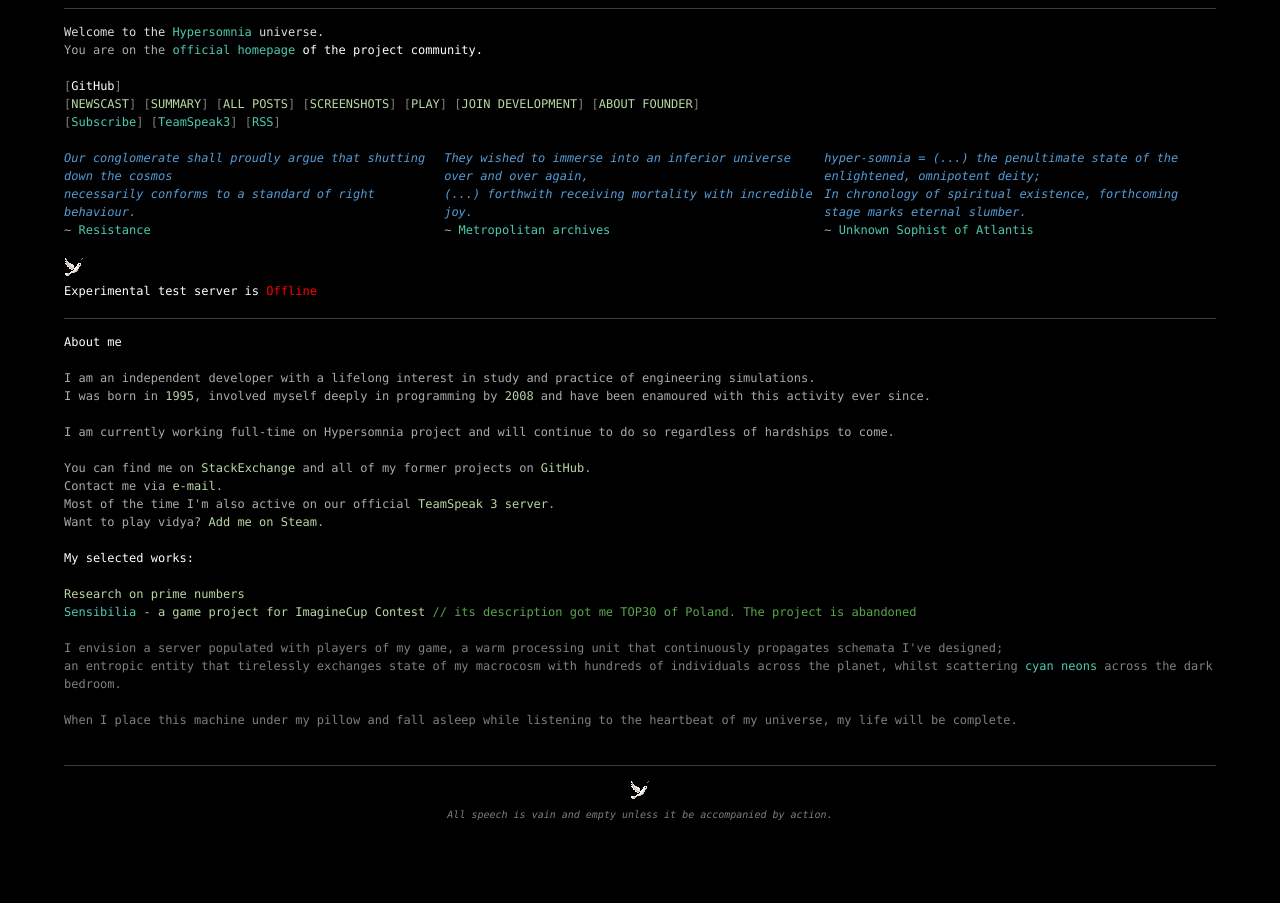
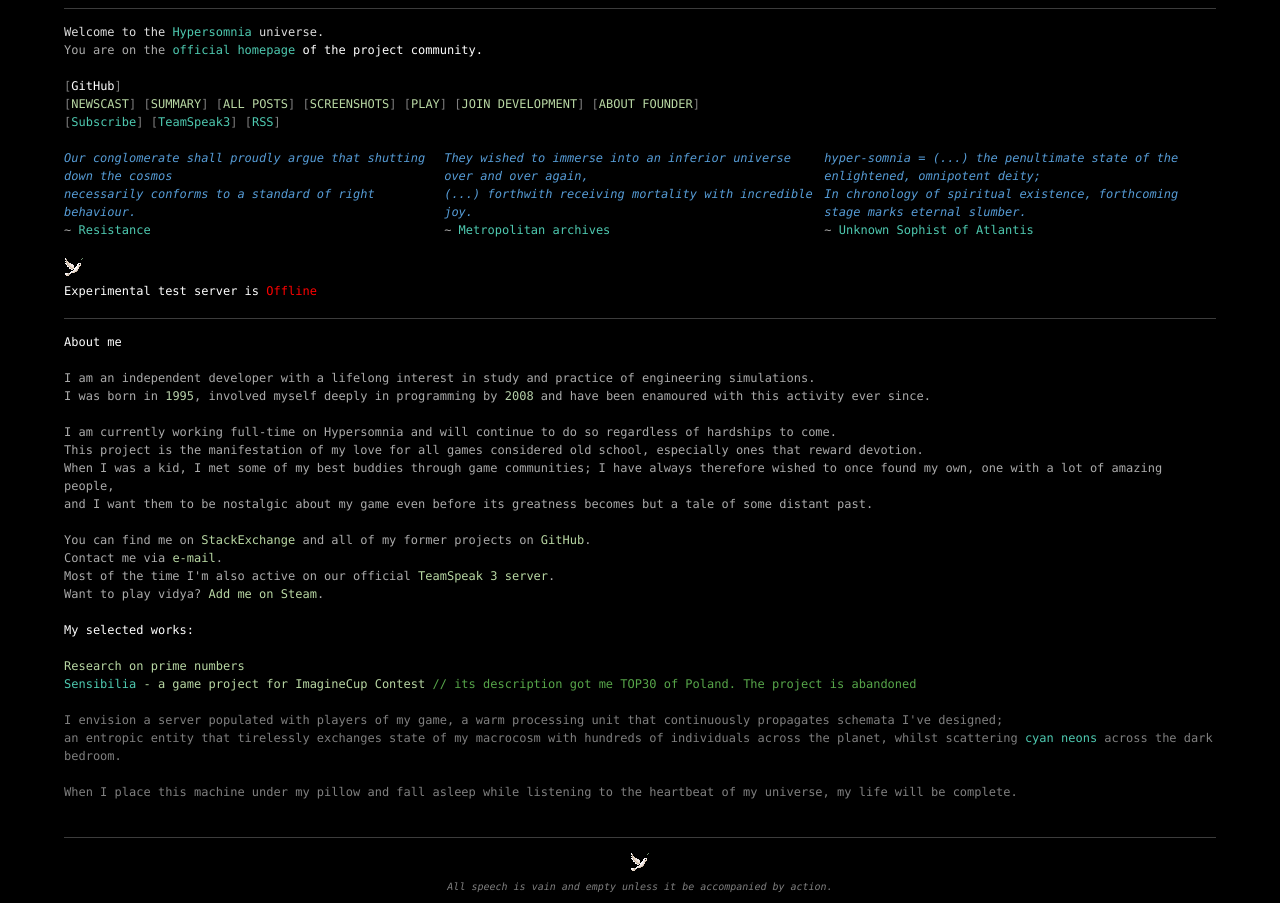
Before and after one commit to TeamHypersomnia/TeamHypersomnia.github.io, a Jekyll site: the page built from founder.html, in a window 1280 px wide. Built offline with Jekyll 4.4.1, drawn with Linux system fonts in a browser that asks for light colours; grey boxes are pictures that could not be loaded.

Commit message:
improved founder content

```diff
--- a/founder.html
+++ b/founder.html
@@ -8,8 +8,11 @@ permalink: /founder/
  I am an independent developer with a lifelong interest in study and practice of engineering simulations. <br/>
   I was born in <span class="vsnumber">1995</span>, involved myself deeply in programming by <span class="vsnumber">2008</span> and have been enamoured with this activity ever since.<br/><br/>
 
-I am currently working full-time on Hypersomnia project and will continue to do so regardless of hardships to come.
-<br/><br/>
+I am currently working full-time on Hypersomnia and will continue to do so regardless of hardships to come.<br/>
+This project is the manifestation of my love for all games considered old school, especially ones that reward devotion.<br/>
+When I was a kid, I met some of my best buddies through game communities; I have always therefore wished to once found my own, one with a lot of amazing people,<br/>
+and I want them to be nostalgic about my game even before its greatness becomes but a tale of some distant past.<br/>
+<br/>
 
   You can find me on <a class="vsenum" href="http://stackexchange.com/users/236344/devdalus?tab=accounts">StackExchange</a> and all of my former projects on <a class="vsenum" href="https://github.com/geneotech/">GitHub</a>.
   <br/>Contact me via <a class="vsenum" href="mailto:patryk.czachurski@gmail.com">e-mail</a>.<br/>
```
